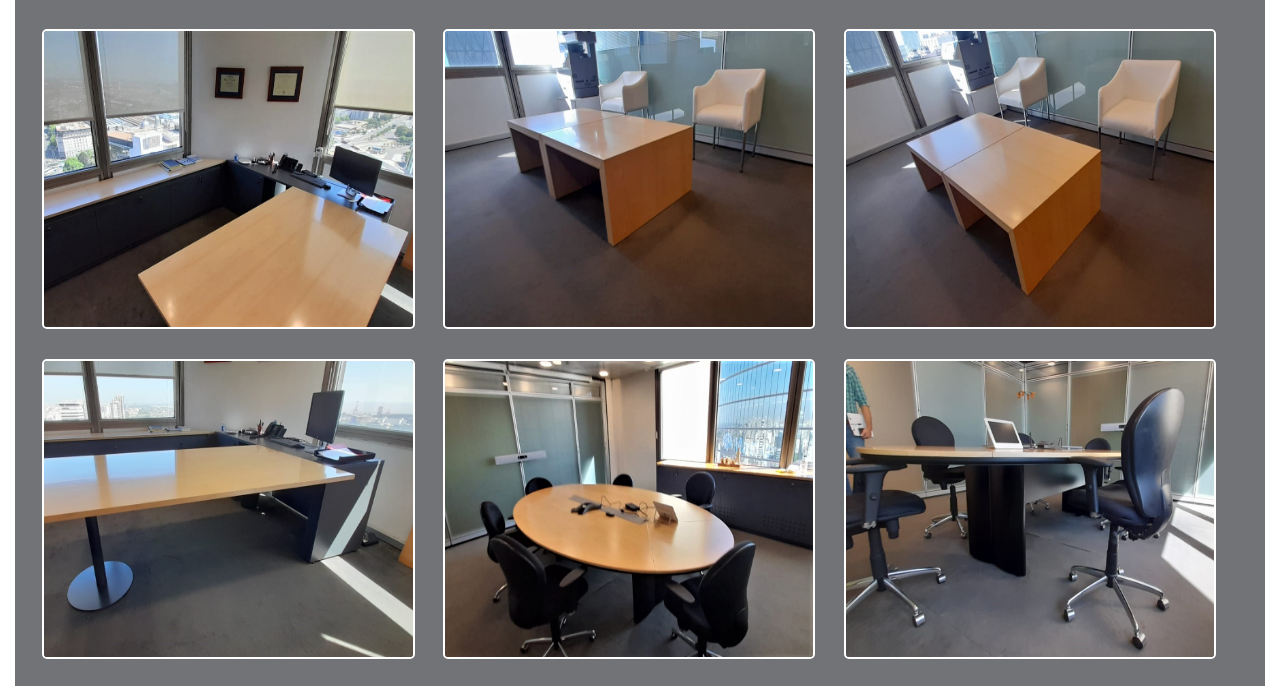
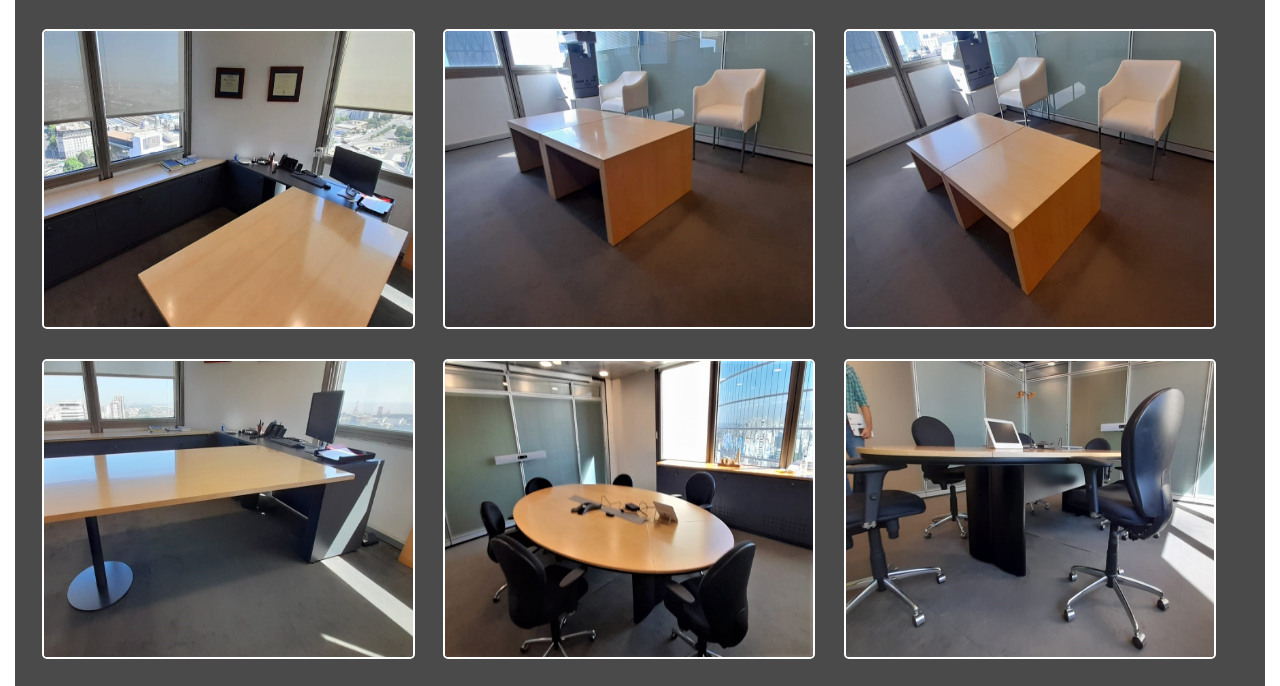
Before and after one commit to Worworth/Worworth.github.io, a PHP site: page /trabajos.html in a window 1280 px wide. Shown: the part 5640-6326 px from the top of the page. Run offline with PHP 8.4, Linux system fonts and the light colour scheme; some libraries are stand-ins or nearby versions.

Commit message:
Update style.css

```diff
--- a/css/style.css
+++ b/css/style.css
@@ -314,7 +314,7 @@ h3{
 }
 .miniature{
     height: 100%;
-    background-color: #848688;
+    background-color: #4b4a4a;
     margin-top: 20px;
     font-size: 17px;
 }
@@ -523,8 +523,9 @@ li {
 .tabcontent2 {
     display: none;
     width: calc(100% - 30px);
-    background-color:#727376 ;/*#848688*/
+    background-color:#4b4a4a ;/*#848688*/
     padding: 0 15px;
+    margin: 10px auto;
 }
 .scroll::-webkit-scrollbar{
     -webkit-appearance: none;
```
